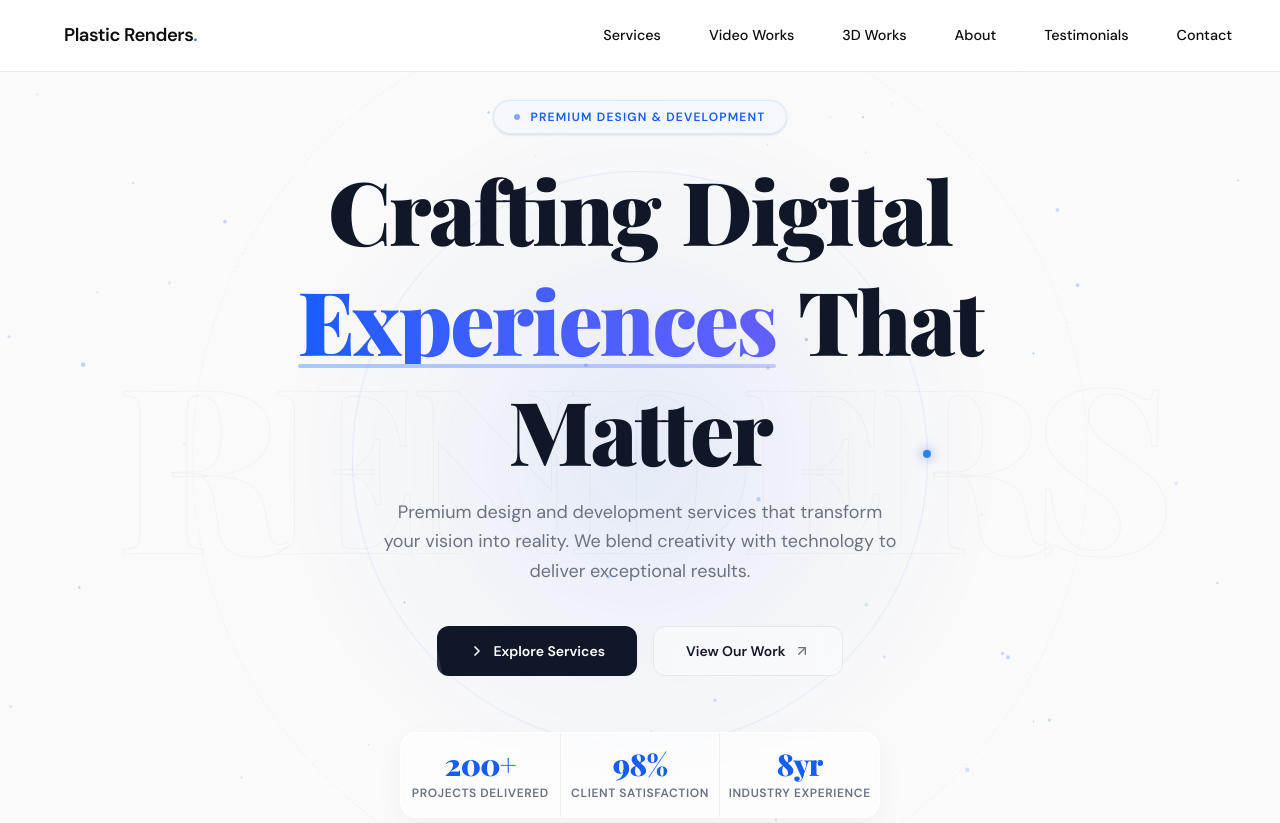
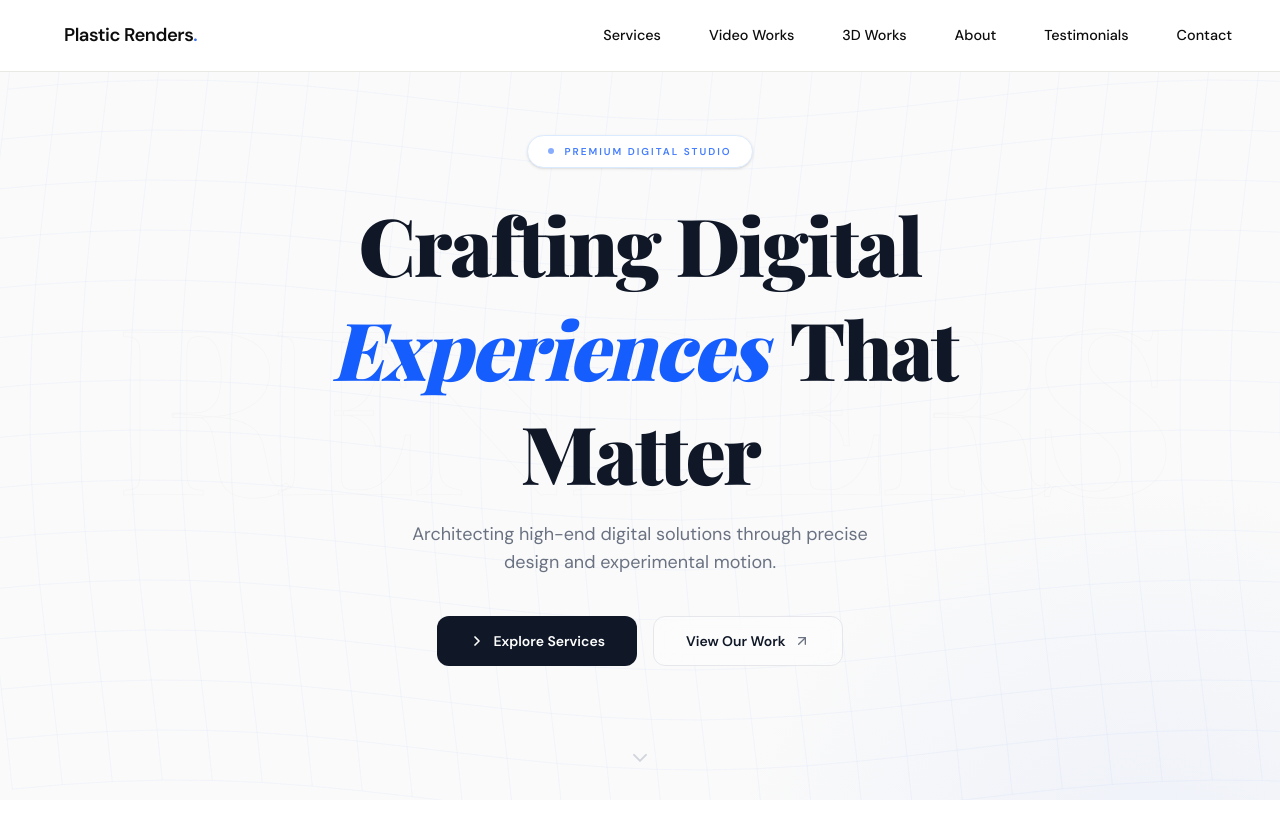
Before and after one commit to adityasingh-dev-in/plastic-renders, a React (Vite) app in the folder frontend/: page / in a window 1280 px wide. Shown: the top 823 px of the page. Built offline with nearby package versions, Linux system fonts and the light colour scheme.

Commit message:
feat: create HeroSection component with a generative mesh background, parallax effects, and Framer Motion animations.

```diff
--- a/frontend/src/sections/Hero/HeroSection.tsx
+++ b/frontend/src/sections/Hero/HeroSection.tsx
@@ -10,53 +10,84 @@ export default function Hero() {
   const bgY = useTransform(scrollYProgress, [0, 1], ['0%', '40%']);
   const orbY = useTransform(scrollYProgress, [0, 1], ['0%', '25%']);
 
-  /* ── Particle canvas ── */
+  /* ── Unique Generative Mesh Animation ── */
   useEffect(() => {
     const canvas = canvasRef.current;
     if (!canvas) return;
     const ctx = canvas.getContext('2d')!;
+    let animationFrameId: number;
+    let time = 0;
 
     const resize = () => {
-      canvas.width = canvas.offsetWidth;
-      canvas.height = canvas.offsetHeight;
+      canvas.width = window.innerWidth;
+      canvas.height = window.innerHeight;
     };
+
+    window.addEventListener('resize', resize);
     resize();
-    window.addEventListener('resize', resize);
 
-    const particles = Array.from({ length: 65 }, () => ({
-      x: Math.random() * canvas.width,
-      y: Math.random() * canvas.height,
-      r: Math.random() * 1.8 + 0.5,
-      dx: (Math.random() - 0.5) * 0.4,
-      dy: (Math.random() - 0.5) * 0.4,
-      o: Math.random() * 0.4 + 0.1,
-    }));
+    const draw = () => {
+      time += 0.005;
+      ctx.clearRect(0, 0, canvas.width, canvas.height);
 
-    let raf: number;
-    const draw = () => {
-      ctx.clearRect(0, 0, canvas.width, canvas.height);
-      for (const p of particles) {
+      const gridSize = 50;
+      const rows = Math.ceil(canvas.height / gridSize) + 1;
+      const cols = Math.ceil(canvas.width / gridSize) + 1;
+
       ctx.beginPath();
-        ctx.arc(p.x, p.y, p.r, 0, Math.PI * 2);
-        ctx.fillStyle = `rgba(59,111,232,${p.o})`;
-        ctx.fill();
-        p.x += p.dx;
-        p.y += p.dy;
-        if (p.x < 0 || p.x > canvas.width) p.dx *= -1;
-        if (p.y < 0 || p.y > canvas.height) p.dy *= -1;
+      ctx.strokeStyle = 'rgba(59, 111, 232, 0.08)'; // Subtle blue lines
+      ctx.lineWidth = 1;
+
+      for (let y = 0; y < rows; y++) {
+        for (let x = 0; x < cols; x++) {
+          // The "Magic": Using Sine waves to create fluid movement
+          const xOffset = Math.sin(time + y * 0.3) * 20;
+          const yOffset = Math.cos(time + x * 0.3) * 20;
+
+          const px = x * gridSize + xOffset;
+          const py = y * gridSize + yOffset;
+
+          if (x === 0) ctx.moveTo(px, py);
+          else ctx.lineTo(px, py);
         }
-      raf = requestAnimationFrame(draw);
+      }
+
+      // Vertical lines for the mesh
+      for (let x = 0; x < cols; x++) {
+        for (let y = 0; y < rows; y++) {
+          const xOffset = Math.sin(time + y * 0.3) * 20;
+          const yOffset = Math.cos(time + x * 0.3) * 20;
+          const px = x * gridSize + xOffset;
+          const py = y * gridSize + yOffset;
+
+          if (y === 0) ctx.moveTo(px, py);
+          else ctx.lineTo(px, py);
+        }
+      }
+
+      ctx.stroke();
+      animationFrameId = requestAnimationFrame(draw);
     };
+
     draw();
-    return () => { cancelAnimationFrame(raf); window.removeEventListener('resize', resize); };
+    return () => {
+      cancelAnimationFrame(animationFrameId);
+      window.removeEventListener('resize', resize);
+    };
   }, []);
 
   const words = ['Crafting', 'Digital'];
   const blueWords = ['Experiences'];
   const trailWords = ['That', 'Matter'];
+  const textSpring = { type: "spring", damping: 20, stiffness: 100 } as const;
 
-  // Smooth spring for staggered text
-  const textSpring = { type: "spring", damping: 20, stiffness: 100 } as const;
+  const scrollToSection = (e: React.MouseEvent<HTMLAnchorElement>, id: string) => {
+  e.preventDefault();
+  const element = document.querySelector(id);
+  if (element) {
+    element.scrollIntoView({ behavior: 'smooth' });
+  }
+};
 
   return (
     <section
@@ -65,55 +96,23 @@ export default function Hero() {
       className="min-h-screen w-full flex flex-col items-center justify-center text-center
                  px-[5vw] pt-[120px] pb-20 relative overflow-hidden bg-[#fafafa]"
     >
-      {/* ── Particle layer ── */}
+      {/* ── The Mesh Background ── */}
       <canvas
         ref={canvasRef}
-        className="pointer-events-none absolute inset-0 w-full h-full z-0"
-        style={{ opacity: 0.8 }}
+        className="pointer-events-none absolute inset-0 w-full h-full z-0 opacity-60"
       />
 
-      {/* ── Glowing radial orb ── */}
+      {/* ── Improved Radial Gradient ── */}
       <motion.div
         className="pointer-events-none absolute z-0"
         style={{
           y: orbY,
-          width: 'clamp(300px, 60vw, 800px)',
-          height: 'clamp(300px, 60vw, 800px)',
-          borderRadius: '50%',
-          background: 'radial-gradient(circle, rgba(59,111,232,0.12) 0%, rgba(59,111,232,0.03) 40%, transparent 70%)',
+          width: '80vw',
+          height: '80vw',
+          background: 'radial-gradient(circle, rgba(59,111,232,0.07) 0%, transparent 60%)',
           left: '50%',
           top: '50%',
           transform: 'translate(-50%, -50%)',
-          animation: 'pulse-orb 6s ease-in-out infinite',
-        }}
-      />
-
-      {/* ── Animated rings ── */}
-      <div
-        className="pointer-events-none absolute z-0"
-        style={{
-          width: 'clamp(240px, 45vw, 600px)',
-          height: 'clamp(240px, 45vw, 600px)',
-          borderRadius: '50%',
-          border: '1px solid rgba(59,111,232,0.1)',
-          left: '50%', top: '50%',
-          transform: 'translate(-50%, -50%)',
-          animation: 'ring-spin 28s linear infinite',
-        }}
-      >
-        <div className="absolute top-0 left-1/2 w-2 h-2 rounded-full bg-blue-500 shadow-[0_0_12px_rgba(59,111,232,0.8)] -translate-x-1/2 -translate-y-1/2" />
-      </div>
-
-      <div
-        className="pointer-events-none absolute z-0"
-        style={{
-          width: 'clamp(320px, 70vw, 950px)',
-          height: 'clamp(320px, 70vw, 950px)',
-          borderRadius: '50%',
-          border: '1px dashed rgba(59,111,232,0.06)',
-          left: '50%', top: '50%',
-          transform: 'translate(-50%, -50%)',
-          animation: 'ring-spin 48s linear infinite reverse',
         }}
       />
 
@@ -128,7 +127,7 @@ export default function Hero() {
             fontSize: 'clamp(5rem, 18vw, 17rem)',
             lineHeight: 1,
             color: 'transparent',
-            WebkitTextStroke: '1px rgba(0,0,0,0.03)',
+            WebkitTextStroke: '1px rgba(0,0,0,0.02)',
           }}
         >
           RENDERS
@@ -136,154 +135,82 @@ export default function Hero() {
       </motion.div>
 
       {/* ── Main content ── */}
+      <motion.div className="relative z-10 flex flex-col items-center w-full max-w-[720px] mx-auto">
+        {/* Eyebrow */}
         <motion.div
-        className="relative z-10 flex flex-col items-center w-full max-w-[720px] mx-auto"
-      >
-        {/* Eyebrow pill */}
-        <motion.div
-          initial={{ opacity: 0, y: 20, scale: 0.9 }}
-          animate={{ opacity: 1, y: 0, scale: 1 }}
-          transition={{ duration: 0.6, delay: 0.15, ease: "easeOut" }}
-          className="inline-flex items-center gap-2.5 mb-8 px-5 py-2 rounded-full bg-blue-50/50 border border-blue-200/50 backdrop-blur-sm shadow-sm"
+          initial={{ opacity: 0, y: 20 }}
+          animate={{ opacity: 1, y: 0 }}
+          className="inline-flex items-center gap-2.5 mb-8 px-5 py-2 rounded-full bg-white border border-blue-100 shadow-sm"
         >
           <span className="w-1.5 h-1.5 rounded-full bg-blue-600 animate-pulse" />
-          <span className="text-xs font-bold tracking-widest uppercase text-blue-600">
-            Premium Design & Development
+          <span className="text-[10px] font-bold tracking-[0.2em] uppercase text-blue-600/80">
+            Premium Digital Studio
           </span>
         </motion.div>
 
-        {/* Headline — word-by-word reveal */}
+        {/* Headline */}
         <motion.h1
           initial={{ opacity: 0 }}
           animate={{ opacity: 1 }}
-          className="font-serif font-black leading-none tracking-tight flex flex-wrap justify-center gap-[0.25em]"
-          style={{ fontSize: 'clamp(3rem, 8vw, 5.5rem)' }} /* <-- Fixed order here */
+          className="font-serif font-black leading-[1.1] tracking-tight flex flex-wrap justify-center gap-[0.2em]"
+          style={{ fontSize: 'clamp(2.5rem, 7vw, 5rem)' }}
         >
-          {[...words].map((w, i) => (
-            <motion.span
-              key={w}
-              initial={{ opacity: 0, y: 30, filter: 'blur(8px)' }}
-              animate={{ opacity: 1, y: 0, filter: 'blur(0px)' }}
-              transition={{ ...textSpring, delay: 0.2 + i * 0.1 }}
-              className="text-gray-900"
-            >
-              {w}
-            </motion.span>
+          {words.map((w, i) => (
+            <motion.span key={i} initial={{ opacity: 0, y: 20 }} animate={{ opacity: 1, y: 0 }} transition={{ ...textSpring, delay: 0.1 * i }} className="text-gray-900">{w}</motion.span>
           ))}
           {blueWords.map((w, i) => (
-            <motion.span
-              key={w}
-              initial={{ opacity: 0, y: 30, filter: 'blur(8px)' }}
-              animate={{ opacity: 1, y: 0, filter: 'blur(0px)' }}
-              transition={{ ...textSpring, delay: 0.4 + i * 0.1 }}
-              className="relative bg-clip-text text-transparent bg-linear-to-r from-blue-600 to-indigo-500"
-            >
-              {w}
-              <motion.span
-                initial={{ scaleX: 0 }}
-                animate={{ scaleX: 1 }}
-                transition={{ duration: 0.8, delay: 0.9, ease: 'circOut' }}
-                className="absolute -bottom-1 left-0 right-0 h-[4px] rounded-full bg-gradient-to-r from-blue-500 to-indigo-400 opacity-40 origin-left"
-              />
-            </motion.span>
+            <span key={i} className="text-blue-600 italic px-2">{w}</span>
           ))}
           {trailWords.map((w, i) => (
-            <motion.span
-              key={w}
-              initial={{ opacity: 0, y: 30, filter: 'blur(8px)' }}
-              animate={{ opacity: 1, y: 0, filter: 'blur(0px)' }}
-              transition={{ ...textSpring, delay: 0.5 + i * 0.1 }}
-              className="text-gray-900"
-            >
-              {w}
-            </motion.span>
+            <motion.span key={i} initial={{ opacity: 0, y: 20 }} animate={{ opacity: 1, y: 0 }} transition={{ ...textSpring, delay: 0.4 + (0.1 * i) }} className="text-gray-900">{w}</motion.span>
           ))}
         </motion.h1>
 
-        {/* Subtitle */}
         <motion.p
-          initial={{ opacity: 0, y: 20 }}
-          animate={{ opacity: 1, y: 0 }}
-          transition={{ duration: 0.7, delay: 0.7 }}
-          className="mt-6 text-gray-500 max-w-[540px] leading-relaxed text-base sm:text-lg px-2"
+          initial={{ opacity: 0 }}
+          animate={{ opacity: 1 }}
+          transition={{ delay: 0.6 }}
+          className="mt-6 text-gray-500 max-w-[500px] text-lg"
         >
-          Premium design and development services that transform your vision into reality. We blend creativity with technology to deliver exceptional results.
+          Architecting high-end digital solutions through precise design and experimental motion.
         </motion.p>
+
 
         {/* CTA Buttons */}
           <motion.div
             initial={{ opacity: 0, y: 20 }}
             animate={{ opacity: 1, y: 0 }}
             transition={{ duration: 0.7, delay: 0.85 }}
-          className="flex flex-col sm:flex-row gap-4 mt-10 w-full max-w-[460px] justify-center"
+            className="flex flex-col sm:flex-row gap-4 mt-10 w-full max-w-[460px] justify-center relative z-20"
           >
           <a
             href="#services"
+            onClick={(e) => scrollToSection(e, '#services')}
             className="group relative inline-flex items-center justify-center gap-2 bg-gray-900 text-white px-8 py-3.5 rounded-xl text-sm font-semibold transition-all duration-300 hover:bg-blue-600 hover:-translate-y-1 hover:shadow-[0_8px_20px_rgba(59,111,232,0.3)] w-full sm:w-auto overflow-hidden"
           >
-            <span className="absolute inset-0 w-full h-full bg-white/10 group-hover:translate-x-full transition-transform duration-500 ease-out -translate-x-full skew-x-12" />
             <ChevronRight size={16} strokeWidth={2.5} />
             Explore Services
           </a>
+
           <a
             href="#video-works"
+            onClick={(e) => scrollToSection(e, '#video-works')}
             className="inline-flex items-center justify-center gap-2 bg-white/40 backdrop-blur-md text-gray-900 border border-gray-200 px-8 py-3.5 rounded-xl text-sm font-semibold transition-all duration-300 hover:bg-white hover:border-gray-300 hover:-translate-y-1 hover:shadow-lg w-full sm:w-auto"
           >
             View Our Work
-            <ArrowUpRight size={16} strokeWidth={2} className="text-gray-500 group-hover:text-gray-900 transition-colors" />
+            <ArrowUpRight size={16} strokeWidth={2} className="text-gray-500" />
           </a>
-        </motion.div>
-
-        {/* Stats ticker - Glassmorphism Card */}
-        <motion.div
-          initial={{ opacity: 0, y: 20 }}
-          animate={{ opacity: 1, y: 0 }}
-          transition={{ duration: 0.7, delay: 1.0 }}
-          className="flex mt-14 w-full max-w-[480px] bg-white/60 backdrop-blur-xl border border-white shadow-[0_8px_30px_rgb(0,0,0,0.04)] rounded-2xl overflow-hidden"
-        >
-          {[
-            { val: '200+', label: 'Projects Delivered' },
-            { val: '98%', label: 'Client Satisfaction' },
-            { val: '8yr', label: 'Industry Experience' },
-          ].map((stat, i) => (
-            <div
-              key={stat.label}
-              className={`flex-1 text-center py-4 px-2 ${i < 2 ? 'border-r border-gray-200/60' : ''}`}
-            >
-              <div className="text-2xl sm:text-3xl font-black font-serif text-blue-600 tracking-tight leading-none">
-                {stat.val}
-              </div>
-              <div className="text-[10px] sm:text-xs font-semibold tracking-wider uppercase text-gray-500 mt-1.5">
-                {stat.label}
-              </div>
-            </div>
-          ))}
         </motion.div>
       </motion.div>
 
       {/* ── Scroll hint ── */}
-      <motion.button
-        initial={{ opacity: 0 }}
-        animate={{ opacity: 1 }}
-        transition={{ delay: 1.4, duration: 1 }}
-        onClick={() => document.querySelector('#about')?.scrollIntoView({ behavior: 'smooth' })}
-        className="absolute bottom-8 flex flex-col items-center gap-1.5 text-gray-400 hover:text-blue-500 transition-colors cursor-pointer animate-bounce"
+      <motion.div
+        animate={{ y: [0, 10, 0] }}
+        transition={{ repeat: Infinity, duration: 2 }}
+        className="absolute bottom-10 text-gray-300"
       >
-        <span className="tracking-[0.15em] uppercase text-[10px] font-bold">Scroll</span>
-        <ChevronDown size={18} strokeWidth={2} />
-      </motion.button>
-
-      {/* ── Keep essential animations in standard CSS ── */}
-      <style>{`
-        @keyframes ring-spin {
-          from { transform: translate(-50%, -50%) rotate(0deg); }
-          to   { transform: translate(-50%, -50%) rotate(360deg); }
-        }
-        @keyframes pulse-orb {
-          0%, 100% { opacity: 1; transform: translate(-50%, -50%) scale(1); }
-          50%      { opacity: 0.6; transform: translate(-50%, -50%) scale(1.05); }
-        }
-      `}</style>
+        <ChevronDown size={24} />
+      </motion.div>
     </section>
   );
 }
```
Lines whose indentation alone changed are shown as unchanged.
